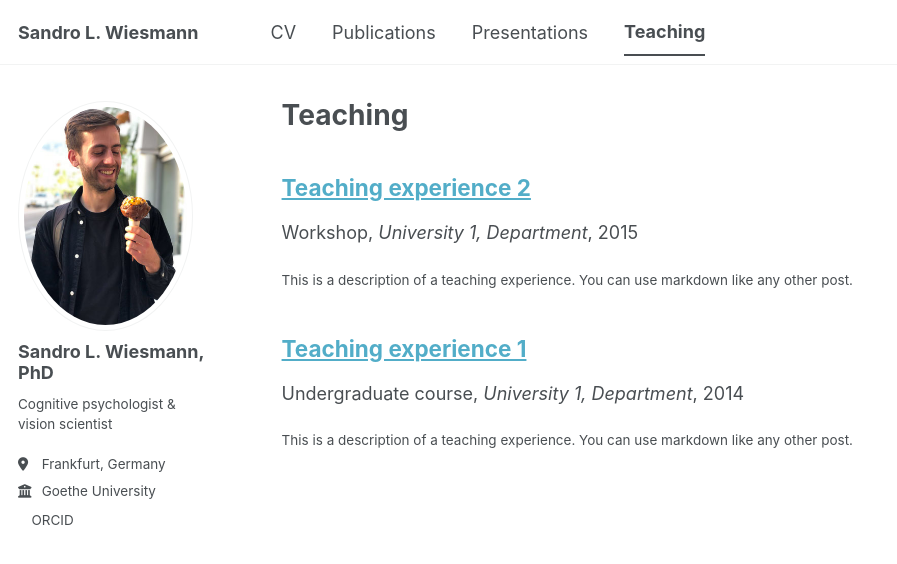
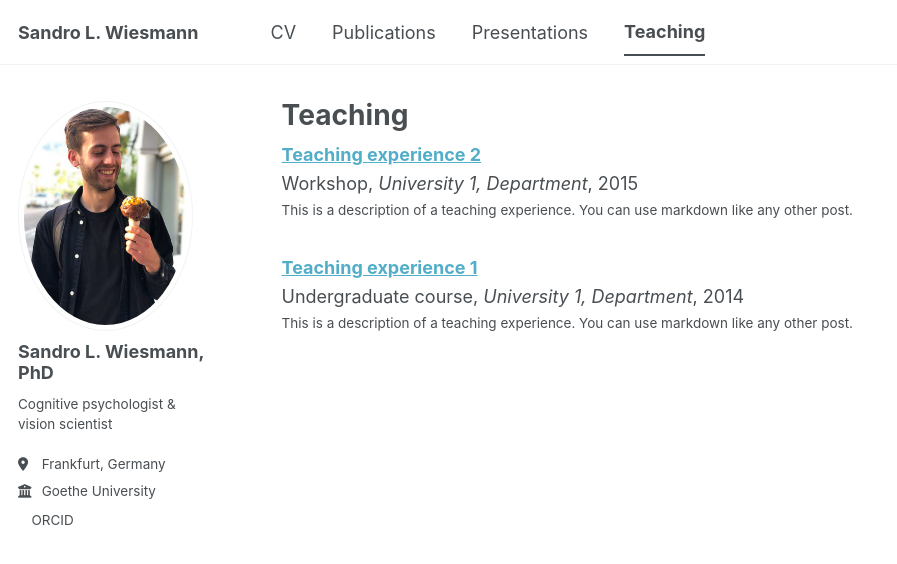
Before and after one commit to sandrowiesmann/sandrowiesmann.github.io, a Jekyll site: the page built from _pages/teaching.html, in a window 1280 px wide. Shown: the top 564 px of the page, without its empty margins (0-897 px from the left). Built offline with Jekyll 4.4.1, drawn with Linux system fonts in a browser that asks for light colours; a script bundle is joined from its source files by our own code; a style sheet for code colours, icons or effects is not loaded.

Commit message:
Add styles for publication overview in archive

```diff
--- a/_sass/layout/_archive.scss
+++ b/_sass/layout/_archive.scss
@@ -243,3 +243,26 @@
     }
   }
 }
+
+/* Publication overview formatting */
+.archive__item-title {
+  font-size: 1em !important;
+  line-height: 1.3;
+  margin-top: 0;
+  margin-bottom: 0.2em;
+}
+
+.archive__item p {
+  margin-top: 0.15em;
+  margin-bottom: 0.15em;
+}
+
+.archive__item-excerpt {
+  margin-top: 0.15em;
+  margin-bottom: 0.15em;
+}
+
+/* Preserve spacing between separate publications */
+.archive__item {
+  margin-bottom: 2em;
+}
```
